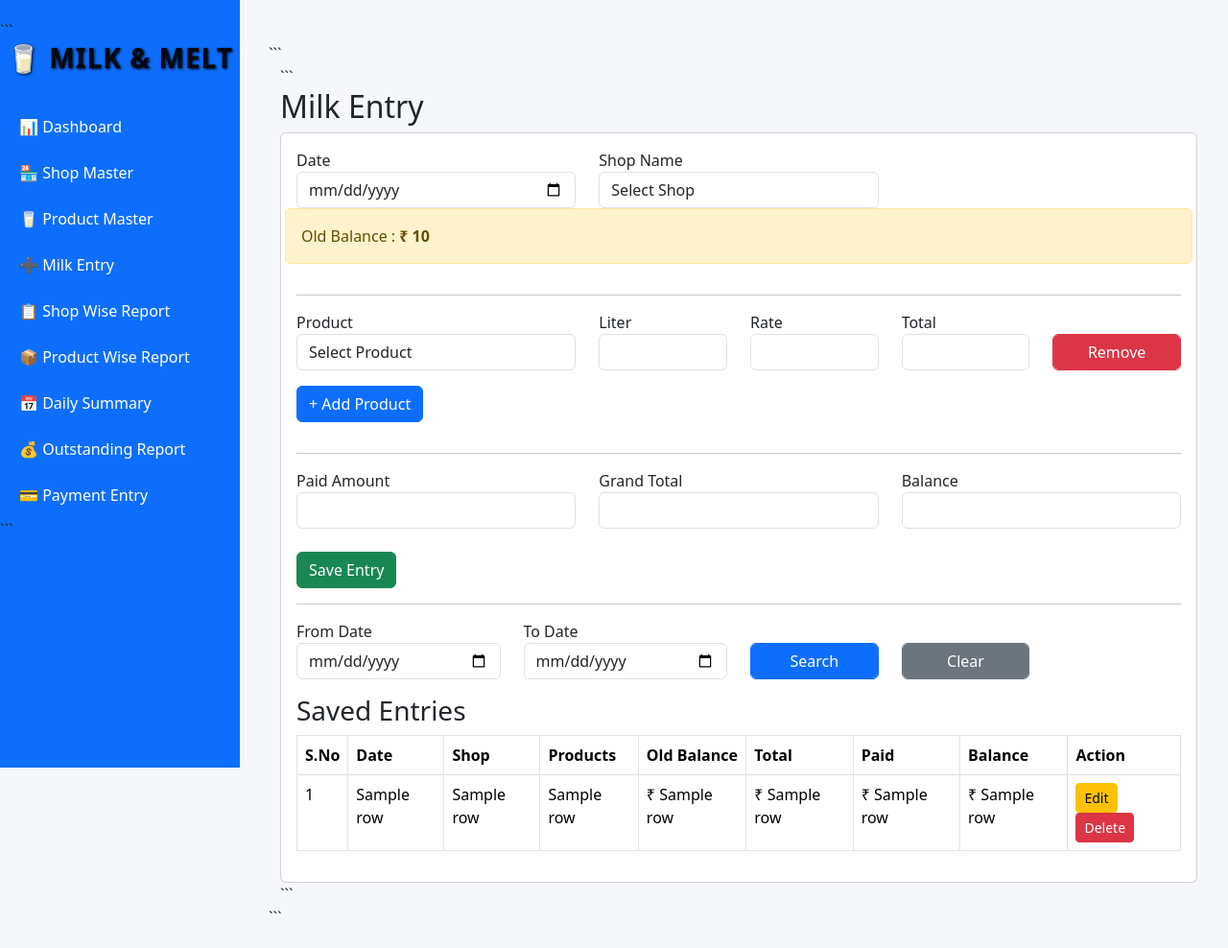
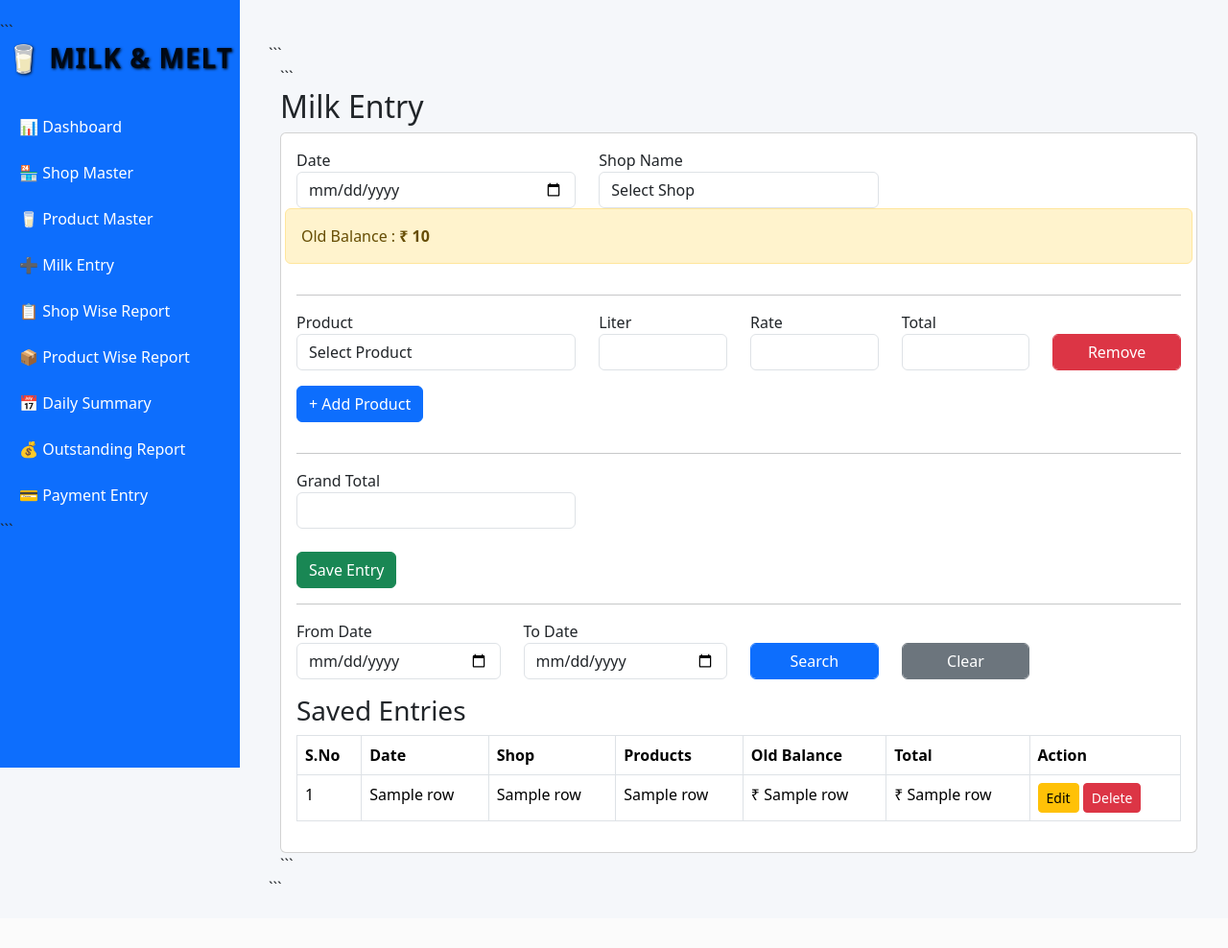
Before and after one commit to mhariprasath-28/Milk-Software, a Flask app: template templates/entry.html in a window 1280 px wide. Shown: the whole page at 96% size. After the commit the page ends 921 px from the top, so only its background shows below. Run offline with Flask 3, Linux system fonts and the light colour scheme; the template is opened without the code that fills it: most values are stand-ins (such as "Sample title", 1, 10 or a date in 2020).

Commit message:
Update entry.html

```diff
--- a/templates/entry.html
+++ b/templates/entry.html
@@ -136,32 +136,15 @@
         <div class="row">
 
     <div class="col-md-4">
-                <label>Paid Amount</label>
-                <input type="number"
-                       id="paid"
-                       name="paid"
-                       class="form-control">
-            </div>
-
-            <div class="col-md-4">
         <label>Grand Total</label>
-                <input type="number"
+        <input
+            type="number"
             id="grand_total"
             class="form-control"
             readonly>
     </div>
 
-            <div class="col-md-4">
-                <label>Balance</label>
-                <input type="number"
-                       id="balance"
-                       name="balance"
-                       class="form-control"
-                       readonly>
 </div>
-
-        </div>
-
         <br>
 
         <button type="submit"
@@ -223,8 +206,6 @@
     <th>Products</th>
     <th>Old Balance</th>
     <th>Total</th>
-    <th>Paid</th>
-    <th>Balance</th>
     <th>Action</th>
 </tr>
 </thead>
@@ -243,8 +224,6 @@
 
 <td>₹ {{ row[8] }}</td>
 <td>₹ {{ row[5] }}</td>
-<td>₹ {{ row[6] }}</td>
-<td>₹ {{ row[7] }}</td>
 
 <td>
     <a href="/edit-entry/{{ row[0] }}"
@@ -377,19 +356,8 @@ function calculateGrandTotal() {
     document.getElementById("grand_total").value =
         grandTotal;
 
-    let paid =
-        parseFloat(
-            document.getElementById("paid").value
-        ) || 0;
 
-    let oldBalance =
-        parseFloat(
-            document.getElementById("old_balance").value
-        ) || 0;
-
-
-    document.getElementById("balance").value =
-        oldBalance + grandTotal - paid;
+         document.getElementById("grand_total").value = grandTotal;
 
 }
 document.getElementById("shop_id")
@@ -411,10 +379,6 @@ document.getElementById("shop_id")
     });
 
 });
-
-document.getElementById("paid")
-.addEventListener("input", calculateGrandTotal);
-
 attachEvents();
 </script>
 
```
Lines whose indentation alone changed are shown as unchanged.
